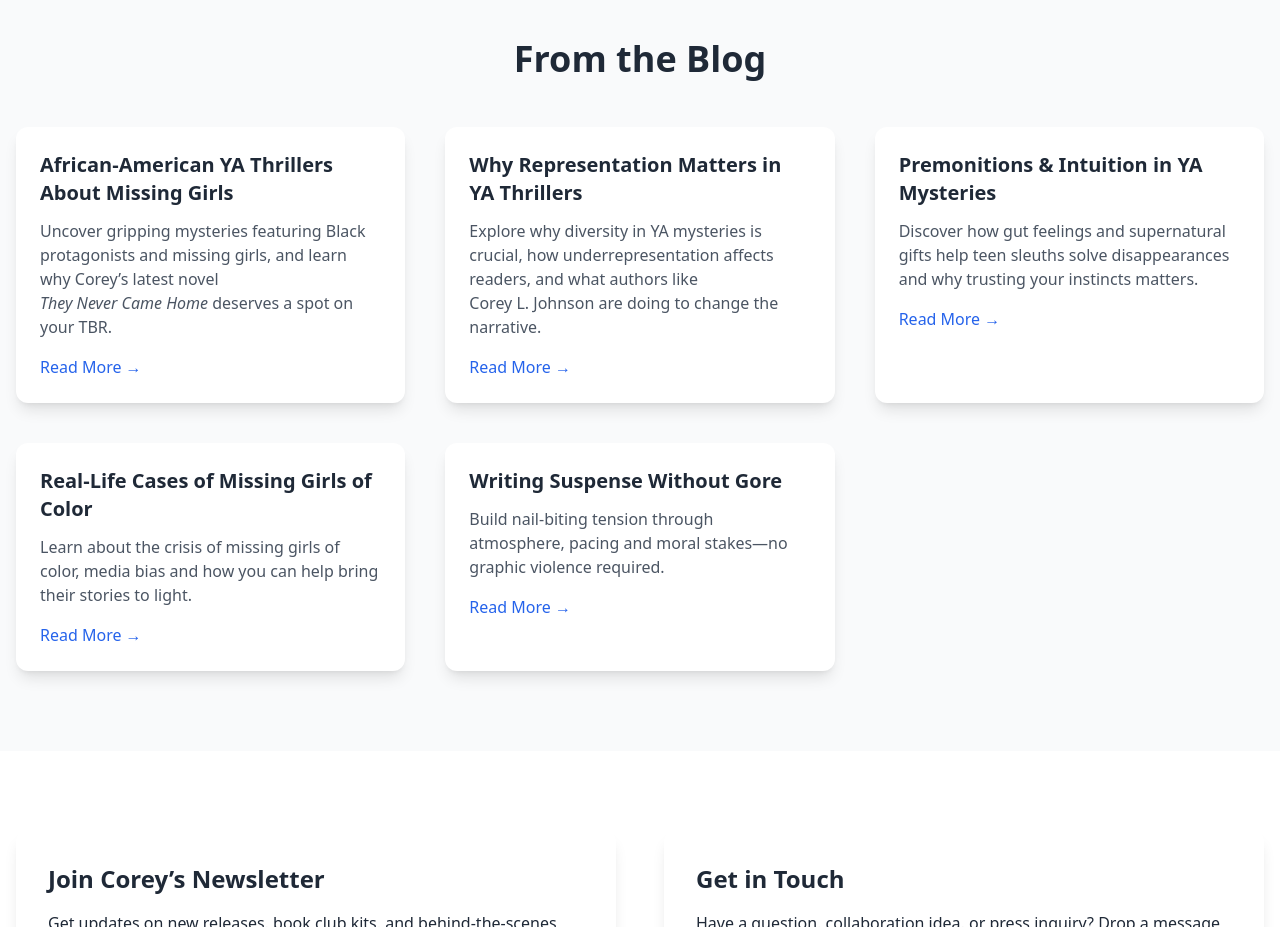
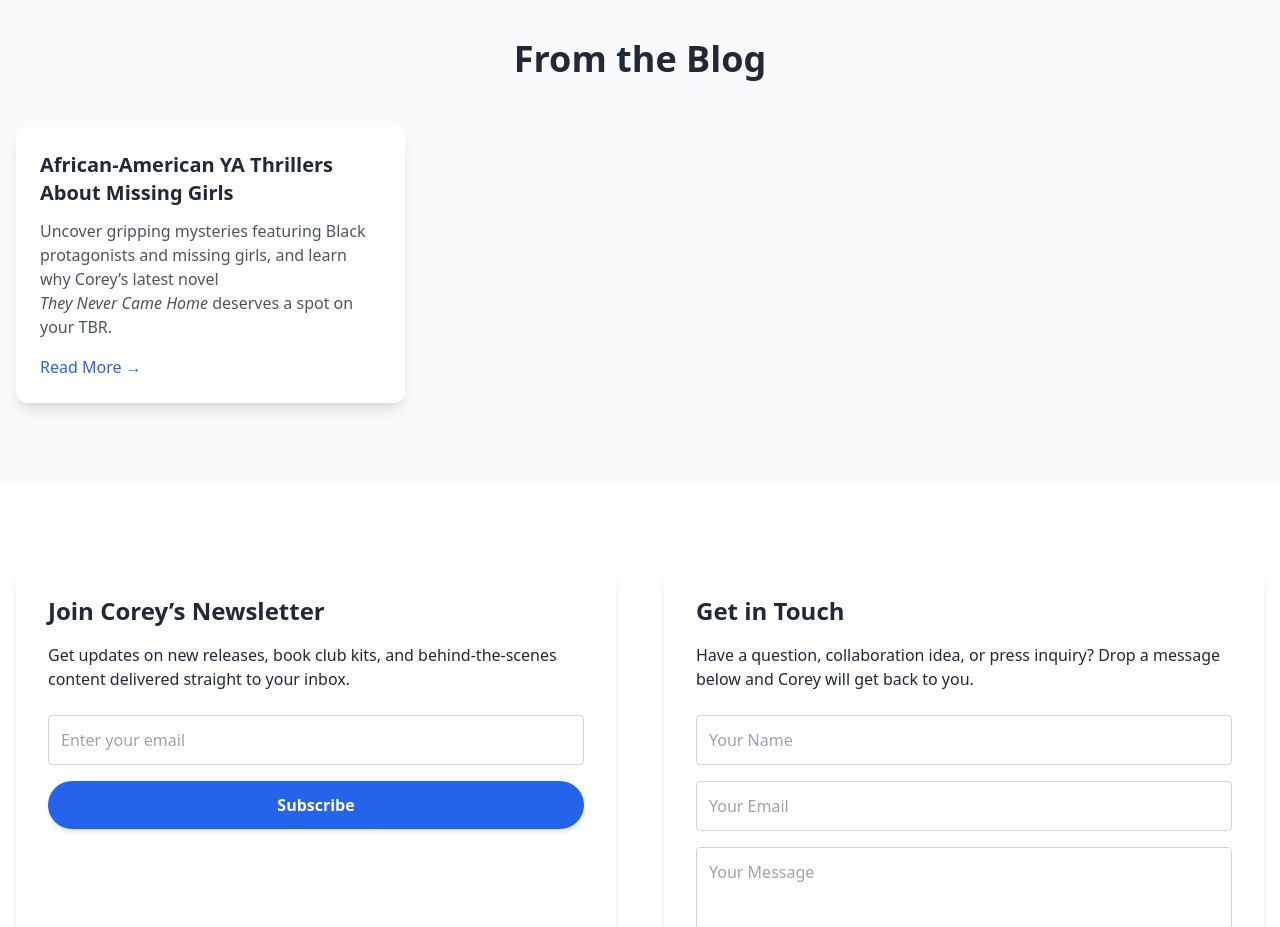
Before and after one commit to cladelljohnson-alt/coreyljohnson-site, a plain HTML site: page index.html in a window 1280 px wide. Shown: the part 1720-2647 px from the top of the page. Drawn offline with nearby package versions, Linux system fonts and the light colour scheme.

Commit message:
Add files via upload
Set up scheduled posts automation

```diff
--- a/index.html
+++ b/index.html
@@ -111,30 +111,7 @@
           <p class="mb-4 text-gray-600">Uncover gripping mysteries featuring Black protagonists and missing girls, and learn why Corey’s latest novel <em>They Never Came Home</em> deserves a spot on your TBR.</p>
           <a href="african-american-ya-thrillers.html" class="text-blue-600 hover:text-blue-800 font-medium">Read More →</a>
         </article>
-        <!-- Blog card 2: representation -->
-        <article class="bg-white rounded-xl shadow-lg overflow-hidden p-6 transition duration-300 transform hover:shadow-xl hover:-translate-y-1">
-          <h3 class="text-xl font-semibold mb-3">Why Representation Matters in YA Thrillers</h3>
-          <p class="mb-4 text-gray-600">Explore why diversity in YA mysteries is crucial, how underrepresentation affects readers, and what authors like Corey L. Johnson are doing to change the narrative.</p>
-          <a href="why-representation-matters-ya-thrillers.html" class="text-blue-600 hover:text-blue-800 font-medium">Read More →</a>
-        </article>
-        <!-- Blog card 3: premonitions -->
-        <article class="bg-white rounded-xl shadow-lg overflow-hidden p-6 transition duration-300 transform hover:shadow-xl hover:-translate-y-1">
-          <h3 class="text-xl font-semibold mb-3">Premonitions &amp; Intuition in YA Mysteries</h3>
-          <p class="mb-4 text-gray-600">Discover how gut feelings and supernatural gifts help teen sleuths solve disappearances and why trusting your instincts matters.</p>
-          <a href="premonitions-intuition-solving-disappearances.html" class="text-blue-600 hover:text-blue-800 font-medium">Read More →</a>
-        </article>
-        <!-- Blog card 4: real cases -->
-        <article class="bg-white rounded-xl shadow-lg overflow-hidden p-6 transition duration-300 transform hover:shadow-xl hover:-translate-y-1">
-          <h3 class="text-xl font-semibold mb-3">Real‑Life Cases of Missing Girls of Color</h3>
-          <p class="mb-4 text-gray-600">Learn about the crisis of missing girls of color, media bias and how you can help bring their stories to light.</p>
-          <a href="real-life-cases-missing-girls-of-color.html" class="text-blue-600 hover:text-blue-800 font-medium">Read More →</a>
-        </article>
-        <!-- Blog card 5: writing suspense -->
-        <article class="bg-white rounded-xl shadow-lg overflow-hidden p-6 transition duration-300 transform hover:shadow-xl hover:-translate-y-1">
-          <h3 class="text-xl font-semibold mb-3">Writing Suspense Without Gore</h3>
-          <p class="mb-4 text-gray-600">Build nail‑biting tension through atmosphere, pacing and moral stakes—no graphic violence required.</p>
-          <a href="how-to-write-suspense-without-gore.html" class="text-blue-600 hover:text-blue-800 font-medium">Read More →</a>
-        </article>
+        <!--POST_PLACEHOLDER-->
       </div>
     </div>
   </section>
```
